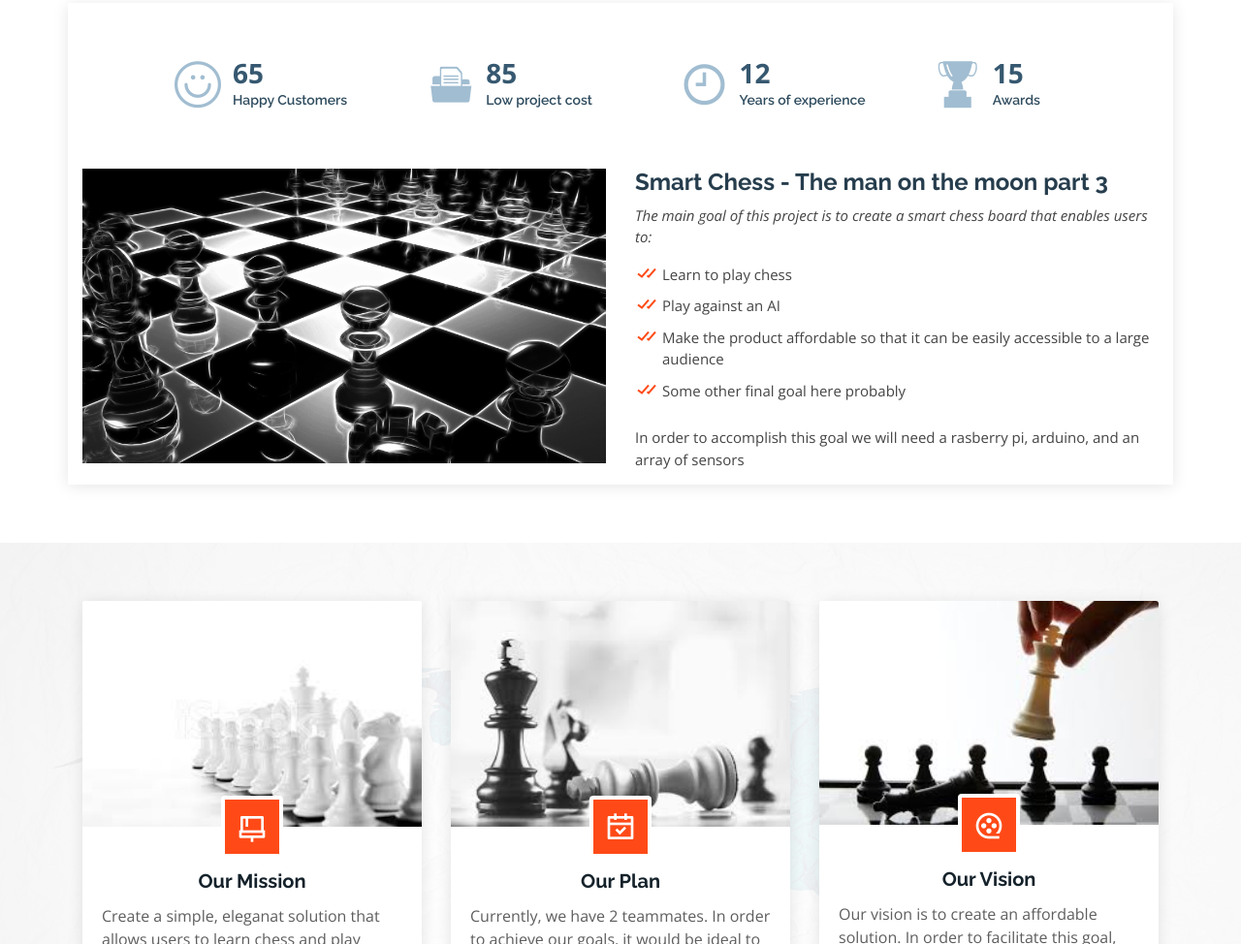
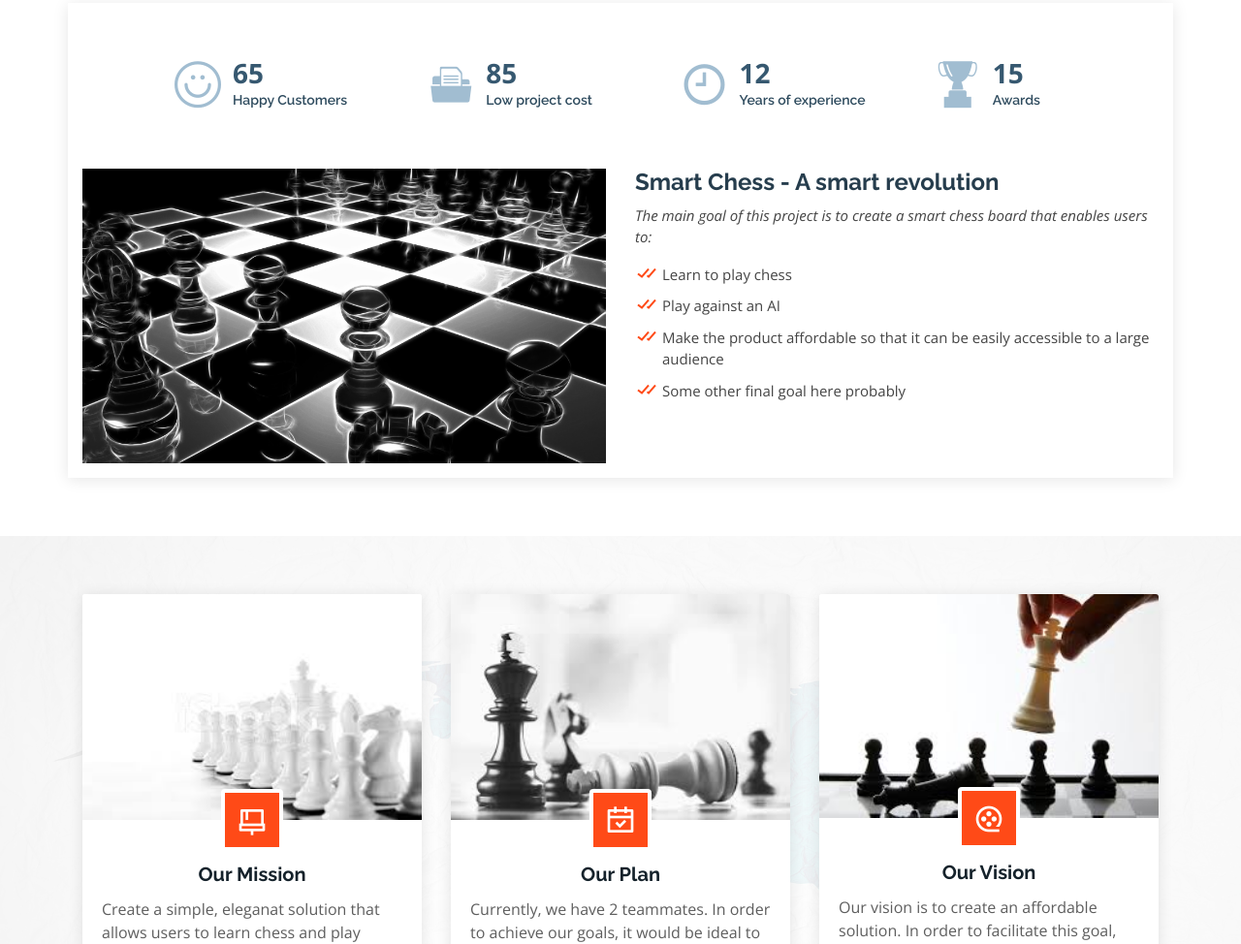
Before and after one commit to jason-zavala/smartchess, a plain HTML site: page index.html in a window 1280 px wide. Shown: the part 857-1831 px from the top of the page at 97% size. Drawn offline with nearby package versions, Linux system fonts and the light colour scheme.

Commit message:
updated about us section

```diff
--- a/index.html
+++ b/index.html
@@ -131,7 +131,7 @@
           </div>
 
           <div class="col-lg-6 pt-3 pt-lg-0 content">
-            <h3>Smart Chess - The man on the moon part 3</h3>
+            <h3>Smart Chess - A smart revolution</h3>
             <p class="font-italic">
               The main goal of this project is to create a smart chess board that enables users to:
             </p>
@@ -142,7 +142,7 @@
               <li><i class="bx bx-check-double"></i> Some other final goal here probably</li>
             </ul>
             <p>
-              In order to accomplish this goal we will need a rasberry pi, arduino, and an array of sensors
+
             </p>
           </div>
 
```
